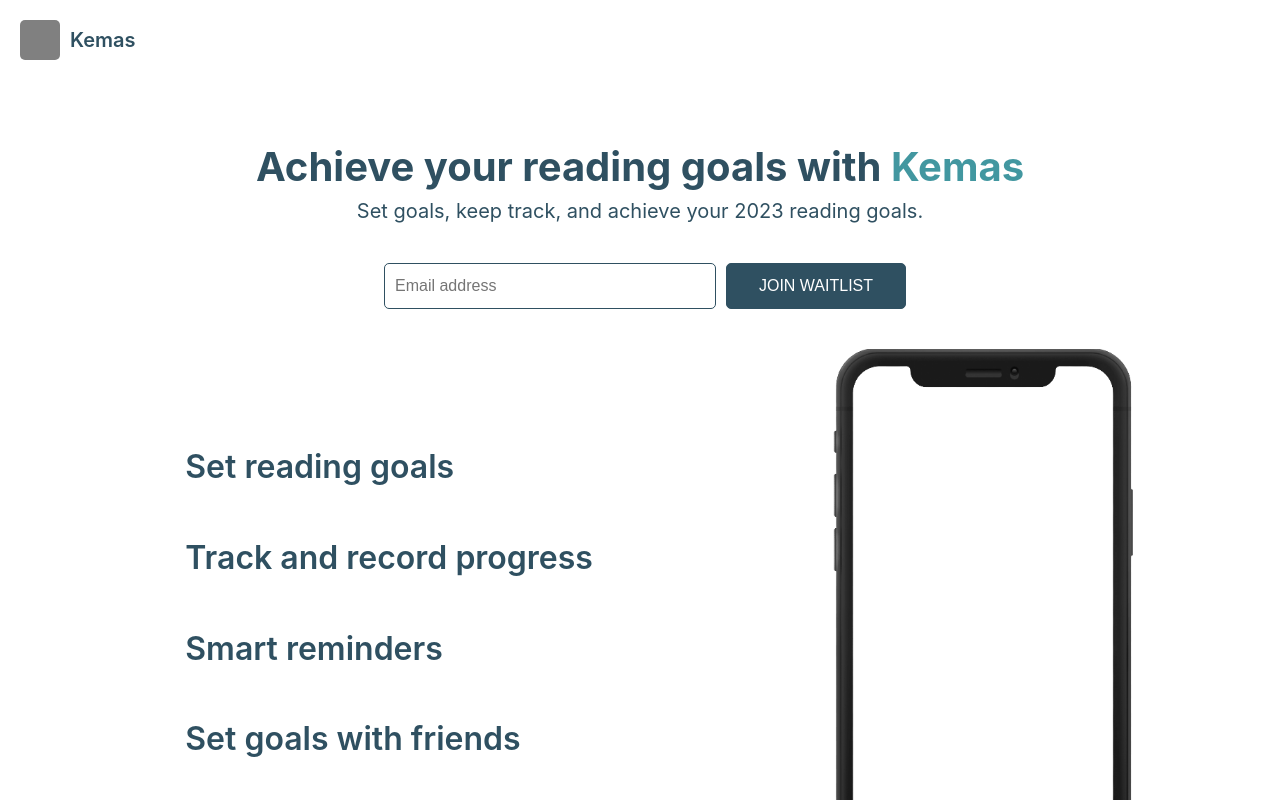
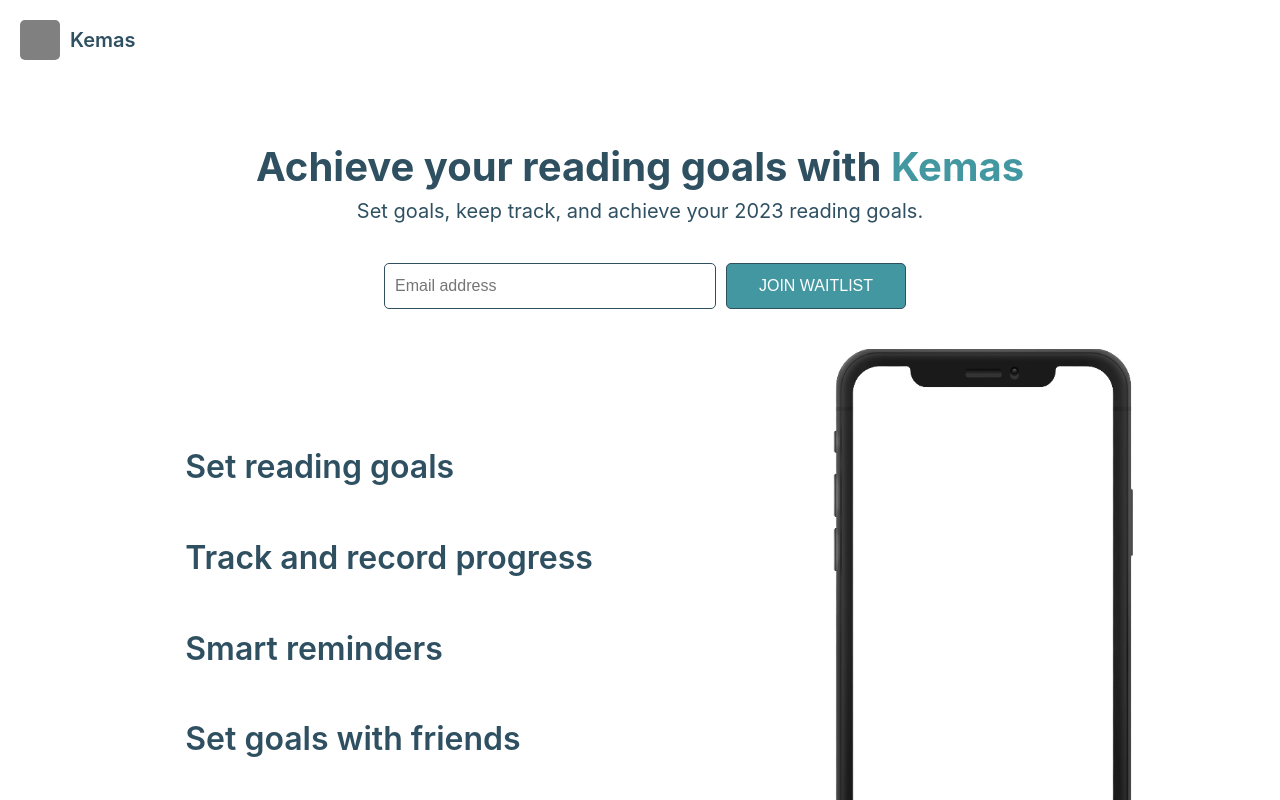
Before and after one commit to FarishLoy/kemasdotapp, a Next.js app: page / in a window 1280 px wide. In both pictures the pointer is over the button "JOIN WAITLIST". Shown: the top 800 px of the page. Built offline with nearby package versions, Linux system fonts and the light colour scheme; some icons are missing.

Commit message:
make the button change color on hover lol

```diff
--- a/styles/Home.module.css
+++ b/styles/Home.module.css
@@ -66,6 +66,10 @@
   color: white;
   font-size: 16px;
   cursor: pointer;
+}
+
+.emailButton:hover {
+  background-color: #4297A0;
 }
 
 .emailInput {
```
